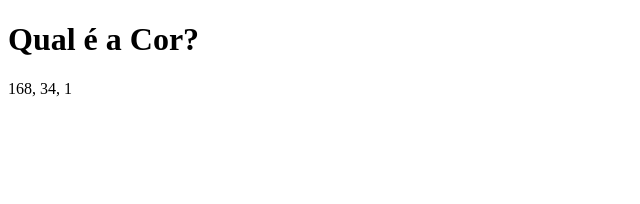
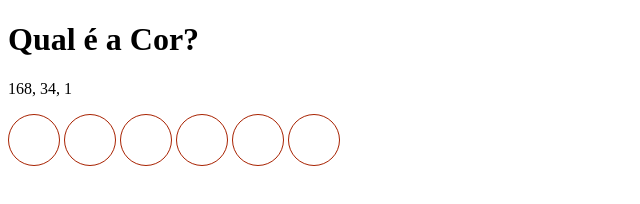
Before and after one commit to roferreira87/try-color, a plain HTML site: page index.html in a window 1280 px wide. Shown: the whole page, without its empty margins (0-640 px from the left). Drawn offline with Linux system fonts and the light colour scheme.

Commit message:
add div com class boll e css a essa class

```diff
--- a/index.html
+++ b/index.html
@@ -9,5 +9,11 @@
 <body>
     <h1 id="title">Qual é a Cor?</h1>
     <p id="rgb-color">168, 34, 1</p>
+    <div class="ball"></div>
+    <div class="ball"></div>
+    <div class="ball"></div>
+    <div class="ball"></div>
+    <div class="ball"></div>
+    <div class="ball"></div>
 </body>
 </html>
--- a/script.js
+++ b/script.js
@@ -0,0 +1 @@
+console.log("oi");
--- a/style.css
+++ b/style.css
@@ -1,3 +1,11 @@
-.title {
+.title {}
 
+.rgb-color {}
+
+.ball {
+    border: 1px solid rgb(168, 34, 1);
+    border-radius: 50%;
+    display: inline-block;
+    height: 50px;
+    width: 50px;
 }
```
